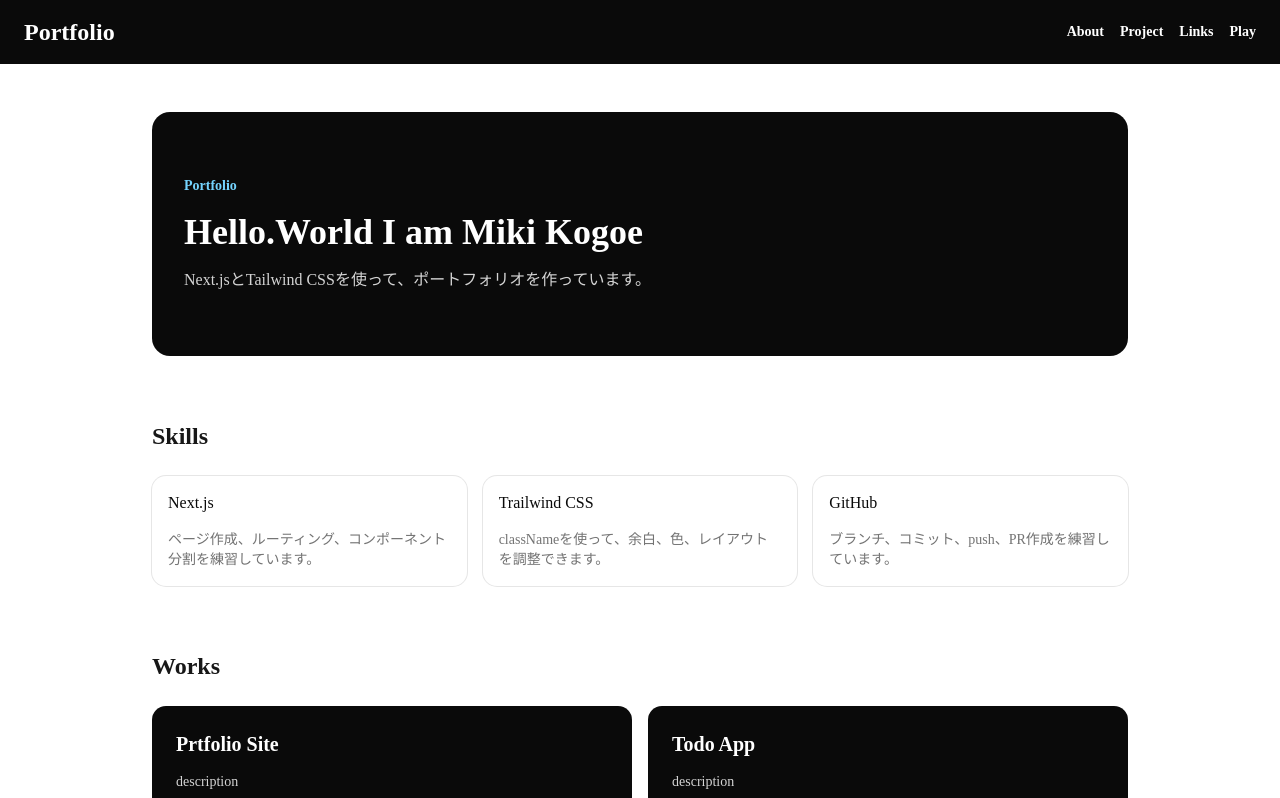
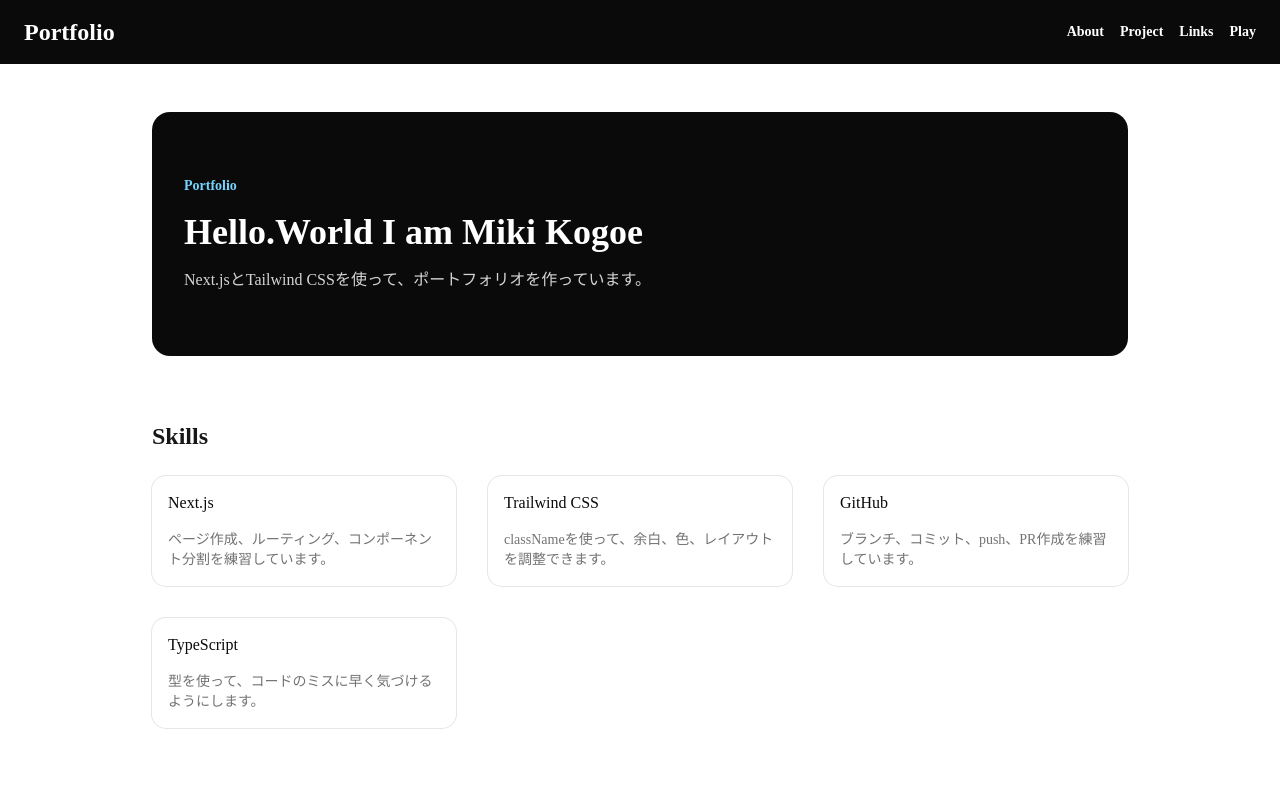
Before and after one commit to Miki15-kg/miki-portfolio, a Next.js app: page / in a window 1280 px wide. Shown: the top 798 px of the page. Built offline with nearby package versions, Linux system fonts and the light colour scheme.

Commit message:
feature: ページ全体・Heroの余白変更、gridの列数変更、カードの追加

```diff
--- a/src/app/page.tsx
+++ b/src/app/page.tsx
@@ -15,6 +15,10 @@ const skills = [
   {
     title: "GitHub",
     description: "ブランチ、コミット、push、PR作成を練習しています。",
+  },
+  {
+    title: "TypeScript",
+    description: "型を使って、コードのミスに早く気づけるようにします。",
   },
 ];
 
@@ -43,7 +47,7 @@ export default function Home() {
 
           <section id="skills">
             <h2 className='text-2xl font-bold text-neutral-900'>Skills</h2>
-            <div className='mt-6 grid gap-4 md:grid-cols-3'>
+            <div className='mt-6 grid gap-8 md:grid-cols-3'>
               {skills.map((skill) => (
                 <SkillCard
                   key={skill.title}
```
